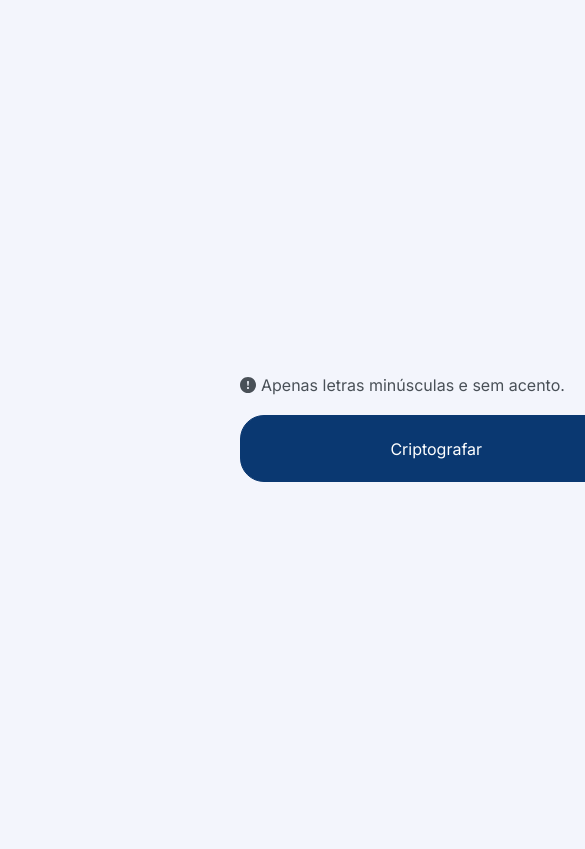
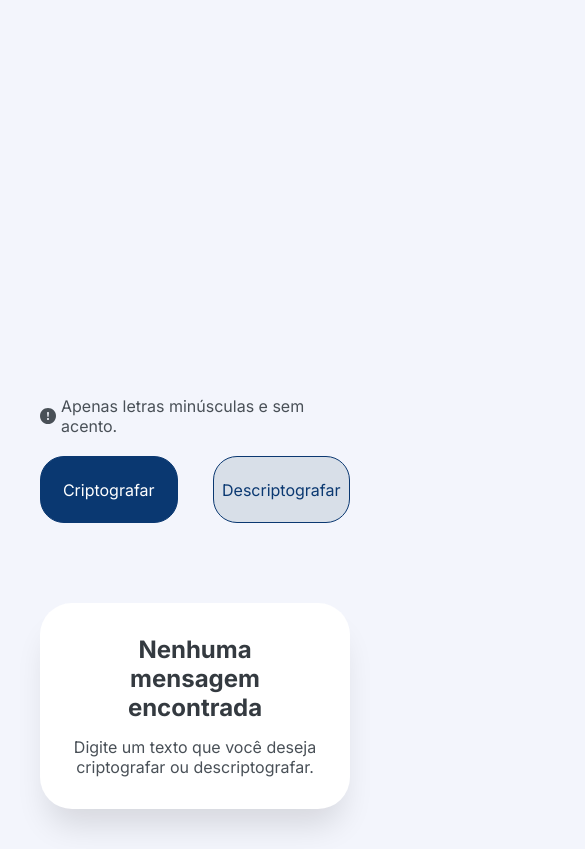
Before and after one commit to jhonatanjulio/decodificadorDeTextoAluraONE, a plain HTML site: page index.html in a window 390 px wide. Shown: the part 334-1183 px from the top of the page, 585 px wide, since content can reach past the window. Before the commit the page ends 856 px from the top, so only its background shows below. Drawn offline with Linux system fonts and the light colour scheme.

Commit message:
responsividade para tablet em andamento

```diff
--- a/css/styles.css
+++ b/css/styles.css
@@ -20,17 +20,20 @@
 body {
     background-color: var(--cor-bg);
     font-family: "Inter", sans-serif;
+    width: 100vw;
+    height: 100vh;
 }
 
 main {
     display: flex;
     justify-content: space-between;
-    margin: 40px;
-    height: 92vh;
+    padding: 40px;
+    height: 100%;
 }
 
 #logo-container {
     padding: 0 44px;
+    width: 120px;
 }
 
 /* estilização entrada de texto */
@@ -39,16 +42,17 @@ main {
     flex-direction: column;
     padding: 0 80px;
     gap: 20px;
-    width: 980px;
+    width: 100%;
+    height: 100%;
 }
 
 #digitar-texto {
     width: 100%;
-    height: 700px;
+    height: 100%;
     background-color: transparent;
     font-family: "Inter", sans-serif;
     font-size: 2rem;
-    padding-top: 180px;
+    margin-top: 180px;
     color: var(--cor-btn1);
     outline: none;
     border: none;
@@ -74,17 +78,17 @@ main {
 
 #botoes {
     display: flex;
-    justify-content: center;
+    justify-content: space-between;
     gap: 35px;
 }
 
-.btn-criptografar, .btn-descriptografar {
+.btn-criptografar, .btn-descriptografar, .btn-copiar {
     display: flex;
     justify-content: center;
     align-items: center;
     border: 1px solid var(--cor-btn1);
     border-radius: 24px;
-    width: 395px;
+    width: 28vw;
     height: 67px;
     cursor: pointer;
 }
@@ -99,6 +103,11 @@ main {
     color: var(--cor-btn1);
 }
 
+.btn-copiar {
+    width: 100%;
+    color: var(--cor-btn1);
+}
+
 /* estilização aside saída de texto */
 #saida-container {
     display: flex;
@@ -110,7 +119,7 @@ main {
     box-shadow: 0px 24px 32px -8px rgba(0,0,0,0.12);
 }
 
-.sem-texto {
+.com-texto, .sem-texto {
     display: flex;
     flex-direction: column;
     justify-content: center;
@@ -136,6 +145,125 @@ main {
     color: var(--cor-p);
 }
 
+.sem-texto > img {
+    width: 336px;
+}
+
+#saidaTexto {
+    width: 336px;
+    height: 100%;
+    font-family: "Inter", sans-serif;
+    font-size: 1.5rem;
+    color: var(--cor-p);
+    outline: none;
+    border: none;
+    resize: none;
+}
+
 .com-texto {
+    /* trocar o display para alternar o modo com texto/sem texto */
     display: none;
+    height: 100%;
 }
+
+.sem-texto {
+    /* trocar o display para alternar o modo com texto/sem texto */
+    display: flex;
+}
+
+/* responsividade para tablet */
+@media screen and (max-width: 1114px){
+    main {
+        flex-direction: column;
+        height: auto;
+    }
+
+    /* escondendo a img */
+    .sem-texto > img {
+        display: none;
+    }
+
+    /* personalização do container de saída de texto */
+    #saida-container {
+        width: auto;
+        height: 100%;
+    }
+
+    .sem-texto-info {
+        padding: 0;
+    }
+
+    #logo-container {
+        display: flex;
+        justify-content: start;
+        padding: 44px 0;
+        width: auto;
+    }
+
+    /* personalização do container de entrada de texto */
+
+    #digitar-texto {
+        width: auto;
+        height: 450px;
+        margin-top: 0;
+    }
+
+    #main-container {
+        width: auto;
+        padding: 80px 0;
+    }
+
+    .btn-criptografar, .btn-descriptografar, .btn-copiar {
+        width: 332px;
+        height: 67px;
+    }
+
+}
+
+@media screen and (max-width: 768px){
+    main {
+        flex-direction: column;
+        height: auto;
+    }
+
+    /* escondendo a img */
+    .sem-texto > img {
+        display: none;
+    }
+
+    /* personalização do container de saída de texto */
+    #saida-container {
+        width: auto;
+        height: 100%;
+    }
+
+    .sem-texto-info {
+        padding: 0;
+    }
+
+    #logo-container {
+        display: flex;
+        justify-content: start;
+        padding: 44px 0;
+        width: auto;
+    }
+
+    /* personalização do container de entrada de texto */
+
+    #digitar-texto {
+        width: auto;
+        height: 450px;
+        margin-top: 0;
+    }
+
+    #main-container {
+        width: auto;
+        padding: 80px 0;
+    }
+
+    .btn-criptografar, .btn-descriptografar, .btn-copiar {
+        width: 332px;
+        height: 67px;
+    }
+
+}
--- a/index.html
+++ b/index.html
@@ -18,8 +18,8 @@
             <div class="botoes-criptografar">
                 <span id="atencao"><img src="./img/vetor-atencao.svg" alt="Pequeno ícone com um ponto de exclamação, ilustrando algo a se atentar."><p>Apenas letras minúsculas e sem acento.</p></span>
                 <span id="botoes">
-                    <a class="btn-criptografar" onclick="">Criptografar</a>
-                    <a class="btn-descriptografar" onclick="">Descriptografar</a>
+                    <div class="btn-criptografar" onclick="">Criptografar</div>
+                    <div class="btn-descriptografar" onclick="">Descriptografar</div>
                 </span>
             </div> <!-- div botões criptografar -->
         </section> <!-- main-container -->
@@ -34,7 +34,7 @@
             </div> <!-- sem-texto -->
 
             <div class="com-texto">
-                <textarea name="saidaTexto" id=""></textarea>
+                <textarea id="saidaTexto" readonly></textarea>
                 <div class="btn-copiar" onclick="">Copiar</div>
             </div> <!-- com-texto -->
 
```
